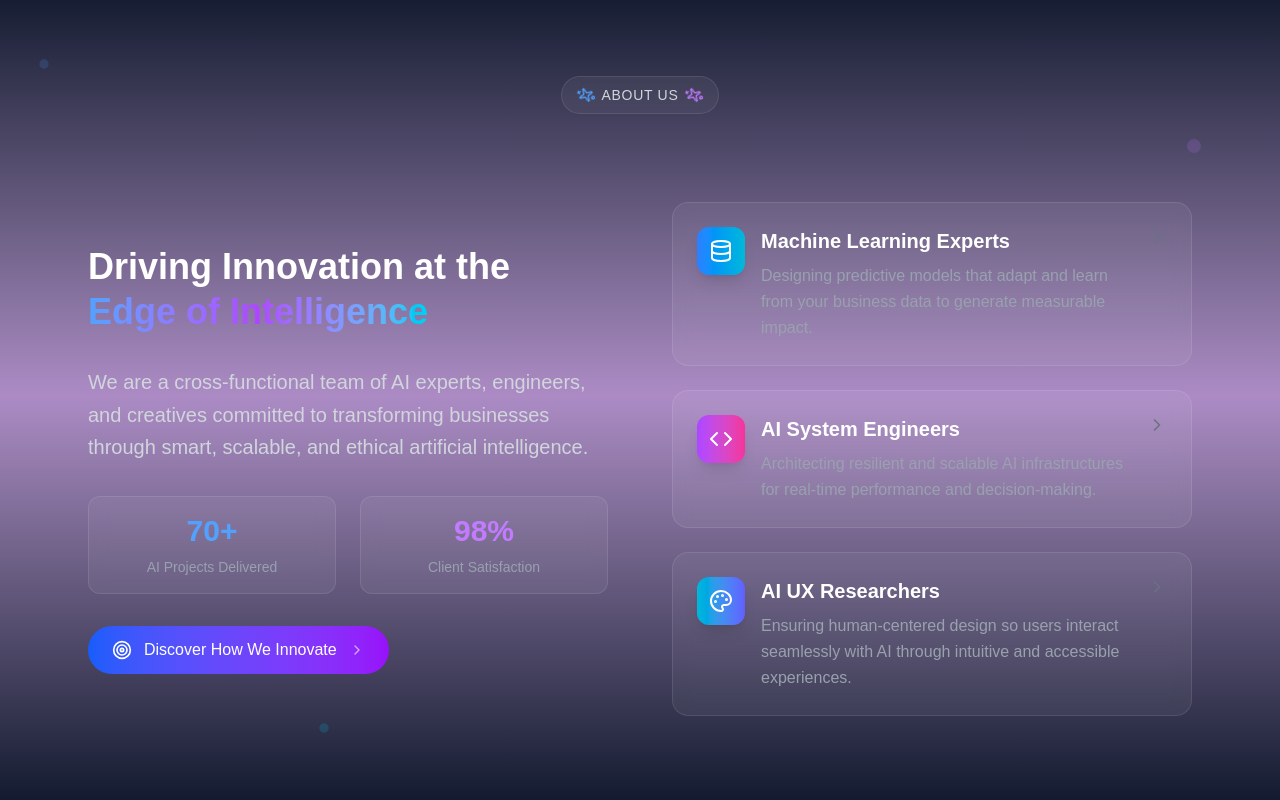
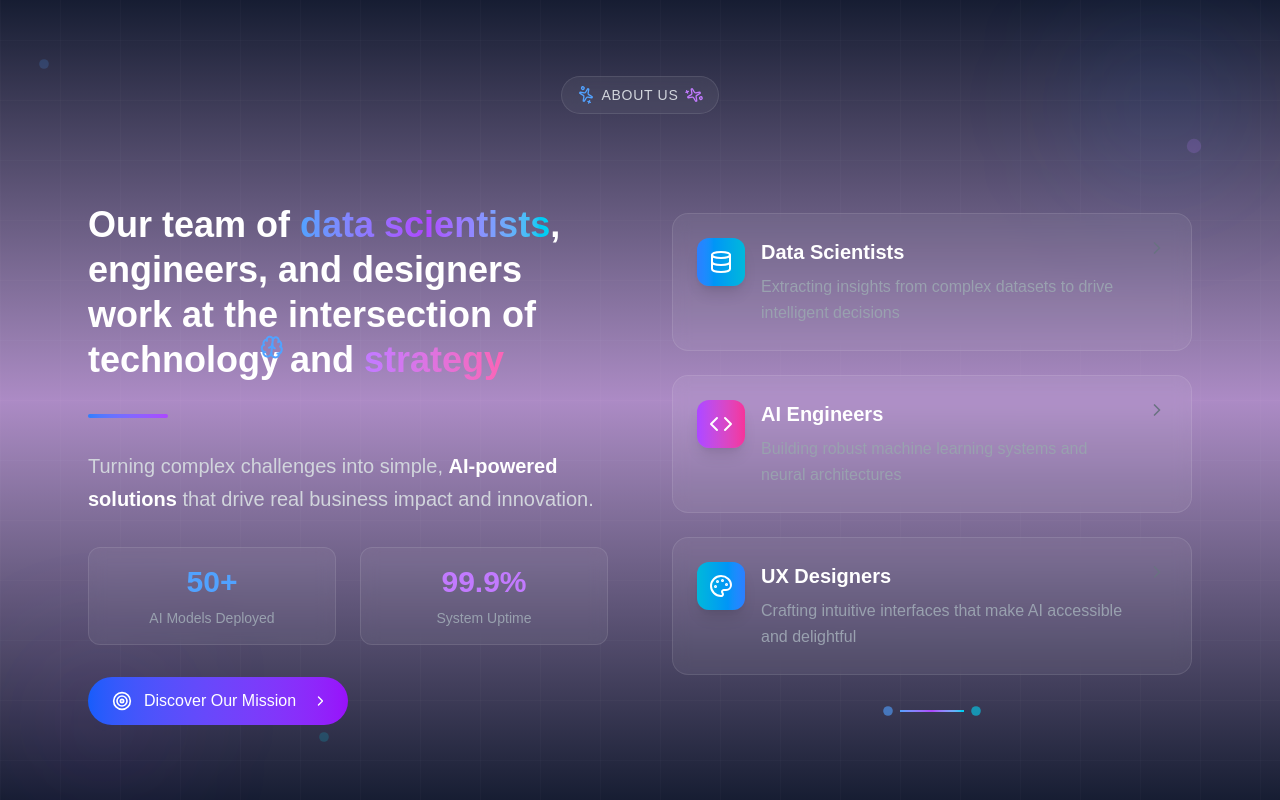
Before and after one commit to theagentichub/ai-agent-frontend, a Next.js app: page / in a window 1280 px wide. Shown: the part 980-1780 px from the top of the page. Built offline with nearby package versions, Linux system fonts and the light colour scheme.

Commit message:
Back to previous aboutus code

```diff
--- a/src/components/sections/home/AboutUs.tsx
+++ b/src/components/sections/home/AboutUs.tsx
@@ -1,9 +1,9 @@
-
-'use client';
+'use client'
 
 import React, { useState } from "react";
 import { motion, Variants } from "framer-motion";
 import {
+  Brain,
   Target,
   Code,
   Database,
@@ -18,48 +18,73 @@ export default function AboutUsSection() {
   const teamRoles = [
     {
       icon: Database,
-      title: "Machine Learning Experts",
+      title: "Data Scientists",
       description:
-        "Designing predictive models that adapt and learn from your business data to generate measurable impact.",
+        "Extracting insights from complex datasets to drive intelligent decisions",
       color: "from-blue-500 to-cyan-500",
     },
     {
       icon: Code,
-      title: "AI System Engineers",
+      title: "AI Engineers",
       description:
-        "Architecting resilient and scalable AI infrastructures for real-time performance and decision-making.",
+        "Building robust machine learning systems and neural architectures",
       color: "from-purple-500 to-pink-500",
     },
     {
       icon: Palette,
-      title: "AI UX Researchers",
+      title: "UX Designers",
       description:
-        "Ensuring human-centered design so users interact seamlessly with AI through intuitive and accessible experiences.",
-      color: "from-cyan-500 to-indigo-500",
+        "Crafting intuitive interfaces that make AI accessible and delightful",
+      color: "from-cyan-500 to-blue-500",
     },
   ];
 
+  // Animation variants
   const containerVariants: Variants = {
     hidden: { opacity: 0 },
     visible: {
       opacity: 1,
-      transition: { staggerChildren: 0.2, delayChildren: 0.1 },
+      transition: {
+        staggerChildren: 0.2,
+        delayChildren: 0.1,
+      },
     },
   };
 
   const itemVariants: Variants = {
     hidden: { y: 20, opacity: 0 },
-    visible: { y: 0, opacity: 1, transition: { duration: 0.6, ease: "easeOut" } },
+    visible: {
+      y: 0,
+      opacity: 1,
+      transition: {
+        duration: 0.6,
+        ease: "easeOut",
+      },
+    },
   };
 
   const slideLeftVariants: Variants = {
     hidden: { x: -50, opacity: 0 },
-    visible: { x: 0, opacity: 1, transition: { duration: 0.8, ease: "easeOut" } },
+    visible: {
+      x: 0,
+      opacity: 1,
+      transition: {
+        duration: 0.8,
+        ease: "easeOut",
+      },
+    },
   };
 
   const slideRightVariants: Variants = {
     hidden: { x: 50, opacity: 0 },
-    visible: { x: 0, opacity: 1, transition: { duration: 0.8, ease: "easeOut" } },
+    visible: {
+      x: 0,
+      opacity: 1,
+      transition: {
+        duration: 0.8,
+        ease: "easeOut",
+      },
+    },
   };
 
   const cardVariants: Variants = {
@@ -67,12 +92,30 @@ export default function AboutUsSection() {
     visible: (index: number) => ({
       y: 0,
       opacity: 1,
-      transition: { duration: 0.6, delay: index * 0.15, ease: "easeOut" },
+      transition: {
+        duration: 0.6,
+        delay: index * 0.15,
+        ease: "easeOut",
+      },
     }),
     hover: {
       scale: 1.05,
       y: -5,
-      transition: { duration: 0.3, ease: "easeOut" },
+      transition: {
+        duration: 0.3,
+        ease: "easeOut",
+      },
+    },
+  };
+
+  const floatingVariants: Variants = {
+    float: {
+      y: [-10, 10, -10],
+      transition: {
+        duration: 3,
+        repeat: Infinity,
+        ease: "easeInOut",
+      },
     },
   };
 
@@ -80,7 +123,11 @@ export default function AboutUsSection() {
     pulse: {
       scale: [1, 1.2, 1],
       opacity: [0.3, 0.6, 0.3],
-      transition: { duration: 2, repeat: Infinity, ease: "easeInOut" },
+      transition: {
+        duration: 2,
+        repeat: Infinity,
+        ease: "easeInOut",
+      },
     },
   };
 
@@ -92,63 +139,202 @@ export default function AboutUsSection() {
       viewport={{ once: true, margin: "-100px" }}
       variants={containerVariants}
     >
-      {/* Decorative Particles */}
-      <motion.div className="absolute top-20 left-10 w-2 h-2 bg-blue-400/30 rounded-full" variants={pulseVariants} animate="pulse" />
-      <motion.div className="absolute top-40 right-20 w-3 h-3 bg-purple-400/30 rounded-full" variants={pulseVariants} animate="pulse" transition={{ delay: 1 }} />
-      <motion.div className="absolute bottom-20 left-1/4 w-2 h-2 bg-cyan-400/30 rounded-full" variants={pulseVariants} animate="pulse" transition={{ delay: 0.5 }} />
+      {/* Background Elements */}
+      <div className="absolute inset-0 bg-[linear-gradient(rgba(255,255,255,0.02)_1px,transparent_1px),linear-gradient(90deg,rgba(255,255,255,0.02)_1px,transparent_1px)] bg-[size:60px_60px]"></div>
+
+      {/* Floating particles */}
+      <motion.div
+        className="absolute top-20 left-10 w-2 h-2 bg-blue-400/30 rounded-full"
+        variants={pulseVariants}
+        animate="pulse"
+      />
+      <motion.div
+        className="absolute top-40 right-20 w-3 h-3 bg-purple-400/30 rounded-full"
+        variants={pulseVariants}
+        animate="pulse"
+        transition={{ delay: 1 }}
+      />
+      <motion.div
+        className="absolute bottom-20 left-1/4 w-2 h-2 bg-cyan-400/30 rounded-full"
+        variants={pulseVariants}
+        animate="pulse"
+        transition={{ delay: 0.5 }}
+      />
+
+      {/* Glowing orbs */}
+      <motion.div
+        className="absolute top-10 right-10 w-40 h-40 bg-blue-500/10 rounded-full blur-3xl"
+        variants={floatingVariants}
+        animate="float"
+      />
+      <motion.div
+        className="absolute bottom-10 left-10 w-32 h-32 bg-purple-500/10 rounded-full blur-3xl"
+        variants={floatingVariants}
+        animate="float"
+        transition={{ delay: 1 }}
+      />
 
       <div className="relative z-10 max-w-6xl mx-auto px-6">
         {/* Section Header */}
         <motion.div className="text-center mb-16" variants={itemVariants}>
-          <motion.div className="inline-flex items-center gap-2 px-4 py-2 bg-white/5 backdrop-blur-sm rounded-full border border-white/10 mb-6">
-            <Sparkles className="w-4 h-4 text-blue-400 animate-spin" />
+          <motion.div
+            className="inline-flex items-center gap-2 px-4 py-2 bg-white/5 backdrop-blur-sm rounded-full border border-white/10 mb-6"
+            whileHover={{ scale: 1.05 }}
+            transition={{ duration: 0.2 }}
+          >
+            <motion.div
+              animate={{ rotate: 360 }}
+              transition={{ duration: 3, repeat: Infinity, ease: "linear" }}
+            >
+              <Sparkles className="w-4 h-4 text-blue-400" />
+            </motion.div>
             <span className="text-sm font-medium text-gray-300 uppercase tracking-wider">
               About Us
             </span>
-            <Sparkles className="w-4 h-4 text-purple-400 animate-spin" />
+            <motion.div
+              animate={{ rotate: -360 }}
+              transition={{ duration: 3, repeat: Infinity, ease: "linear" }}
+            >
+              <Sparkles className="w-4 h-4 text-purple-400" />
+            </motion.div>
           </motion.div>
         </motion.div>
 
+        {/* Main Content */}
         <div className="grid lg:grid-cols-2 gap-16 items-center">
           {/* Left Content */}
           <motion.div variants={slideLeftVariants}>
-            <motion.h2 className="text-4xl font-bold text-white mb-8 leading-tight">
-              Driving Innovation at the{" "}
-              <span className="bg-gradient-to-r from-blue-400 via-purple-500 to-cyan-400 bg-clip-text text-transparent">
-                Edge of Intelligence
-              </span>
+            <motion.h2
+              className="text-4xl font-bold text-white mb-8 leading-tight"
+              variants={itemVariants}
+            >
+              Our team of{" "}
+              <motion.span
+                className="bg-gradient-to-r from-blue-400 via-purple-500 to-cyan-400 bg-clip-text text-transparent"
+                whileHover={{ scale: 1.05 }}
+                transition={{ duration: 0.2 }}
+              >
+                data scientists
+              </motion.span>
+              , engineers, and designers work at the intersection of{" "}
+              <span className="relative">
+                technology
+                <motion.div
+                  className="absolute -top-1 -right-1"
+                  animate={{ rotate: [0, 15, -15, 0] }}
+                  transition={{
+                    duration: 2,
+                    repeat: Infinity,
+                    ease: "easeInOut",
+                  }}
+                >
+                  <Brain className="w-6 h-6 text-blue-400" />
+                </motion.div>
+              </span>{" "}
+              and{" "}
+              <motion.span
+                className="bg-gradient-to-r from-purple-400 to-pink-400 bg-clip-text text-transparent"
+                whileHover={{ scale: 1.05 }}
+                transition={{ duration: 0.2 }}
+              >
+                strategy
+              </motion.span>
             </motion.h2>
 
-            <motion.p className="text-xl text-gray-300 mb-8 leading-relaxed">
-              We are a cross-functional team of AI experts, engineers, and creatives committed to transforming businesses through smart, scalable, and ethical artificial intelligence.
+            <motion.div
+              className="h-1 w-20 bg-gradient-to-r from-blue-500 to-purple-500 mb-8 rounded-full"
+              initial={{ width: 0 }}
+              whileInView={{ width: 80 }}
+              transition={{ duration: 1, delay: 0.5 }}
+              viewport={{ once: true }}
+            />
+
+            <motion.p
+              className="text-xl text-gray-300 mb-8 leading-relaxed"
+              variants={itemVariants}
+            >
+              Turning complex challenges into simple,{" "}
+              <span className="text-white font-semibold">
+                AI-powered solutions
+              </span>{" "}
+              that drive real business impact and innovation.
             </motion.p>
 
             {/* Stats */}
-            <div className="grid grid-cols-2 gap-6 mb-8">
-              <motion.div className="text-center p-4 bg-white/5 backdrop-blur-sm rounded-xl border border-white/10">
-                <div className="text-3xl font-bold text-blue-400 mb-2">70+</div>
-                <div className="text-sm text-gray-400">AI Projects Delivered</div>
+            <motion.div
+              className="grid grid-cols-2 gap-6 mb-8"
+              variants={containerVariants}
+            >
+              <motion.div
+                className="text-center p-4 bg-white/5 backdrop-blur-sm rounded-xl border border-white/10"
+                variants={itemVariants}
+                whileHover={{
+                  scale: 1.05,
+                  borderColor: "rgba(59, 130, 246, 0.3)",
+                }}
+                transition={{ duration: 0.2 }}
+              >
+                <motion.div
+                  className="text-3xl font-bold text-blue-400 mb-2"
+                  initial={{ opacity: 0, scale: 0.5 }}
+                  whileInView={{ opacity: 1, scale: 1 }}
+                  transition={{ duration: 0.6, delay: 0.8 }}
+                  viewport={{ once: true }}
+                >
+                  50+
+                </motion.div>
+                <div className="text-sm text-gray-400">AI Models Deployed</div>
               </motion.div>
-              <motion.div className="text-center p-4 bg-white/5 backdrop-blur-sm rounded-xl border border-white/10">
-                <div className="text-3xl font-bold text-purple-400 mb-2">98%</div>
-                <div className="text-sm text-gray-400">Client Satisfaction</div>
+              <motion.div
+                className="text-center p-4 bg-white/5 backdrop-blur-sm rounded-xl border border-white/10"
+                variants={itemVariants}
+                whileHover={{
+                  scale: 1.05,
+                  borderColor: "rgba(147, 51, 234, 0.3)",
+                }}
+                transition={{ duration: 0.2 }}
+              >
+                <motion.div
+                  className="text-3xl font-bold text-purple-400 mb-2"
+                  initial={{ opacity: 0, scale: 0.5 }}
+                  whileInView={{ opacity: 1, scale: 1 }}
+                  transition={{ duration: 0.6, delay: 1 }}
+                  viewport={{ once: true }}
+                >
+                  99.9%
+                </motion.div>
+                <div className="text-sm text-gray-400">System Uptime</div>
               </motion.div>
-            </div>
+            </motion.div>
 
+            {/* CTA */}
             <motion.button
               className="group flex items-center gap-3 px-6 py-3 bg-gradient-to-r from-blue-600 to-purple-600 text-white rounded-full"
               whileHover={{
                 scale: 1.05,
+                backgroundImage:
+                  "linear-gradient(to right, rgb(29, 78, 216), rgb(147, 51, 234))",
                 boxShadow: "0 10px 30px rgba(147, 51, 234, 0.25)",
               }}
+              whileTap={{ scale: 0.95 }}
+              transition={{ duration: 0.2 }}
             >
               <Target className="w-5 h-5" />
-              <span className="font-medium">Discover How We Innovate</span>
-              <ChevronRight className="w-4 h-4 animate-pulse" />
+              <span className="font-medium">Discover Our Mission</span>
+              <motion.div
+                animate={{ x: [0, 5, 0] }}
+                transition={{
+                  duration: 1.5,
+                  repeat: Infinity,
+                  ease: "easeInOut",
+                }}
+              >
+                <ChevronRight className="w-4 h-4" />
+              </motion.div>
             </motion.button>
           </motion.div>
 
-          {/* Team Roles */}
+          {/* Right Content - Team Cards */}
           <motion.div variants={slideRightVariants}>
             <div className="space-y-6">
               {teamRoles.map((role, index) => (
@@ -161,26 +347,95 @@ export default function AboutUsSection() {
                   onHoverStart={() => setHoveredCard(index)}
                   onHoverEnd={() => setHoveredCard(null)}
                 >
+                  {/* Gradient background on hover */}
                   <motion.div
                     className={`absolute inset-0 bg-gradient-to-r ${role.color} rounded-2xl`}
                     initial={{ opacity: 0 }}
                     whileHover={{ opacity: 0.05 }}
+                    transition={{ duration: 0.3 }}
                   />
+
                   <div className="relative z-10 flex items-start gap-4">
-                    <motion.div className={`p-3 bg-gradient-to-r ${role.color} rounded-xl shadow-lg`}>
+                    <motion.div
+                      className={`p-3 bg-gradient-to-r ${role.color} rounded-xl shadow-lg`}
+                      whileHover={{
+                        scale: 1.1,
+                        rotate: 5,
+                        boxShadow: "0 10px 30px rgba(0,0,0,0.3)",
+                      }}
+                      transition={{ duration: 0.2 }}
+                    >
                       <role.icon className="w-6 h-6 text-white" />
                     </motion.div>
+
                     <div className="flex-1">
-                      <h3 className={`text-xl font-bold mb-2 ${hoveredCard === index ? "bg-gradient-to-r from-blue-400 via-purple-500 to-cyan-400 bg-clip-text text-transparent" : "text-white"}`}>
+                      <motion.h3
+                        className={`text-xl font-bold mb-2 transition-colors duration-200 ${
+                          hoveredCard === index
+                            ? "bg-gradient-to-r from-blue-400 via-purple-500 to-cyan-400 bg-clip-text text-transparent"
+                            : "text-white"
+                        }`}
+                        transition={{ duration: 0.2 }}
+                      >
                         {role.title}
-                      </h3>
-                      <p className="text-gray-400 leading-relaxed">{role.description}</p>
+                      </motion.h3>
+                      <motion.p
+                        className="text-gray-400 leading-relaxed"
+                        whileHover={{ color: "rgb(209, 213, 219)" }}
+                        transition={{ duration: 0.2 }}
+                      >
+                        {role.description}
+                      </motion.p>
                     </div>
-                    <ChevronRight className="w-5 h-5 text-gray-500 group-hover:text-white transition-colors duration-300" />
+
+                    <motion.div
+                      animate={hoveredCard === index ? { x: 5 } : { x: 0 }}
+                      transition={{ duration: 0.2 }}
+                    >
+                      <ChevronRight className="w-5 h-5 text-gray-500 group-hover:text-white transition-colors duration-300" />
+                    </motion.div>
                   </div>
+
+                  {/* Animated border */}
+                  <motion.div
+                    className="absolute inset-0 rounded-2xl bg-gradient-to-r from-blue-500/20 via-purple-500/20 to-cyan-500/20 -z-10 blur-sm"
+                    initial={{ opacity: 0 }}
+                    whileHover={{ opacity: 1 }}
+                    transition={{ duration: 0.3 }}
+                  />
                 </motion.div>
               ))}
             </div>
+
+            {/* Bottom accent */}
+            <motion.div
+              className="mt-8 flex justify-center"
+              initial={{ opacity: 0, y: 20 }}
+              whileInView={{ opacity: 1, y: 0 }}
+              transition={{ duration: 0.6, delay: 1.2 }}
+              viewport={{ once: true }}
+            >
+              <div className="flex items-center gap-2">
+                <motion.div
+                  className="w-2 h-2 bg-blue-400 rounded-full"
+                  variants={pulseVariants}
+                  animate="pulse"
+                />
+                <motion.div
+                  className="h-0.5 bg-gradient-to-r from-blue-400 via-purple-500 to-cyan-400"
+                  initial={{ width: 0 }}
+                  whileInView={{ width: 64 }}
+                  transition={{ duration: 1, delay: 1.5 }}
+                  viewport={{ once: true }}
+                />
+                <motion.div
+                  className="w-2 h-2 bg-cyan-400 rounded-full"
+                  variants={pulseVariants}
+                  animate="pulse"
+                  transition={{ delay: 0.5 }}
+                />
+              </div>
+            </motion.div>
           </motion.div>
         </div>
       </div>
--- a/src/components/sections/home/Projects.tsx
+++ b/src/components/sections/home/Projects.tsx
@@ -235,7 +235,7 @@ export default function ProjectsSection() {
       <div className="absolute bottom-20 right-20 w-40 h-40 bg-purple-500/10 rounded-full blur-xl animate-pulse delay-1000" />
       <div className="absolute top-1/2 left-1/4 w-24 h-24 bg-cyan-500/10 rounded-full blur-xl animate-pulse delay-500" />
 
-      <div className="relative z-10 max-w-6xl mx-auto px-4">
+      <div className="relative z-10 max-w-xl mx-auto px-4">
         {/* Header */}
         <motion.div
           className="text-center mb-16"
```
